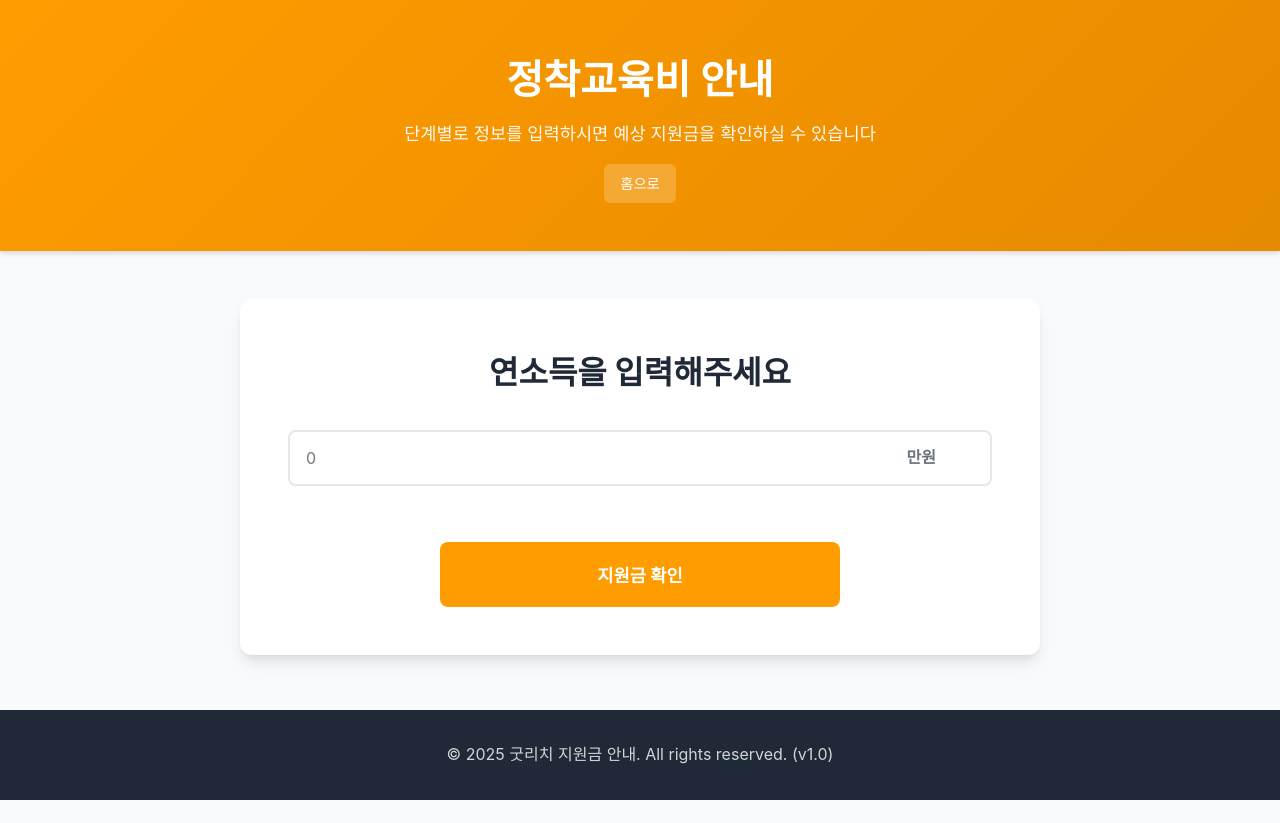
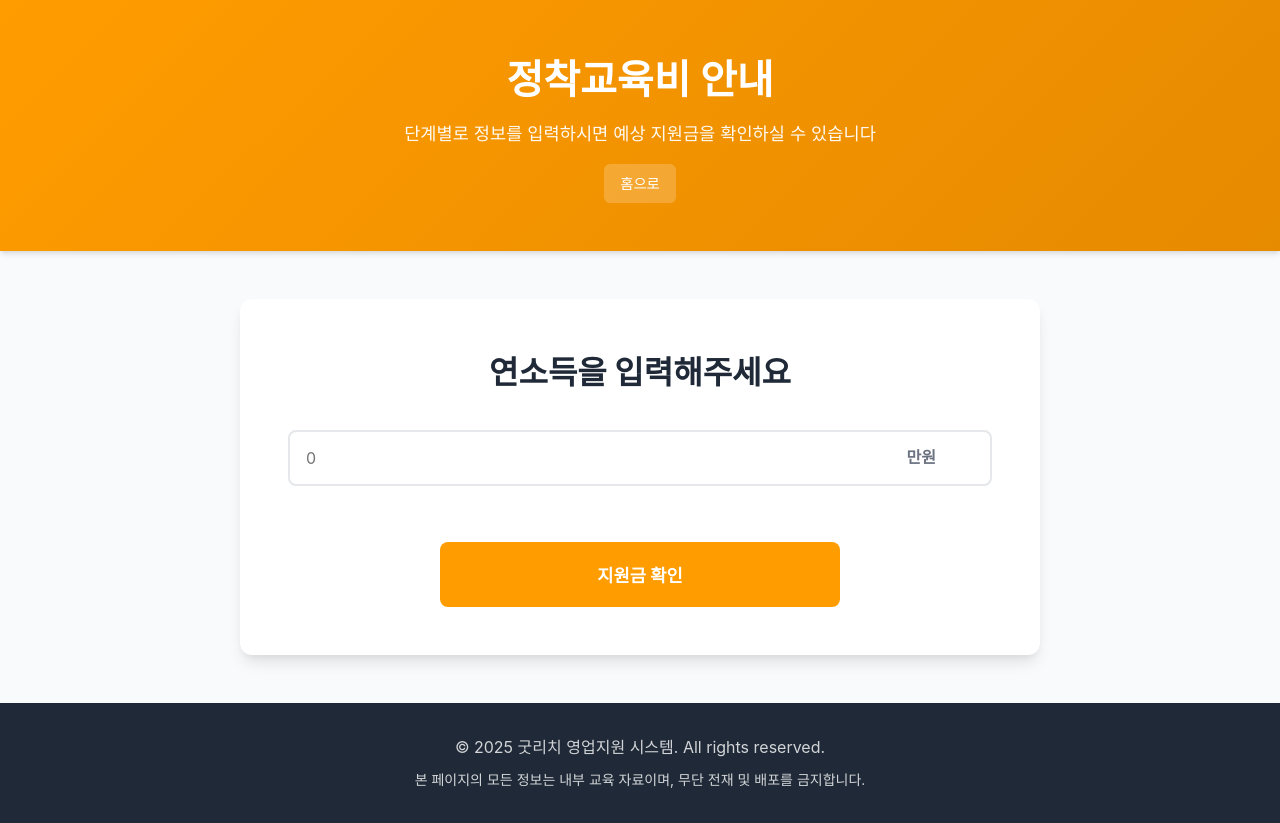
Before and after one commit to kim01033226699-lgtm/goodrich-info-a, a React (Vite) app: page /goodrich-info-a/settlement-education in a window 1280 px wide. Before the commit the page ends 800 px from the top, so only its background shows below. Built offline with nearby package versions, Linux system fonts and the light colour scheme.

Commit message:
푸터수정

```diff
--- a/src/pages/MProjectPage.jsx
+++ b/src/pages/MProjectPage.jsx
@@ -392,7 +392,8 @@ function MProjectPage({ config }) {
       {/* Footer */}
       <footer className="footer">
         <div className="container">
-          <p>&copy; 2025 굿리치 지원금 안내. All rights reserved. (v1.0)</p>
+          <p>&copy; 2025 굿리치 영업지원 시스템. All rights reserved.</p>
+          <p style={{fontSize: '0.875rem', marginTop: '0.5rem'}}>본 페이지의 모든 정보는 내부 교육 자료이며, 무단 전재 및 배포를 금지합니다.</p>
         </div>
       </footer>
 
--- a/src/pages/MenuPage.jsx
+++ b/src/pages/MenuPage.jsx
@@ -65,7 +65,8 @@ function MenuPage() {
       {/* Footer */}
       <footer className="menu-footer">
         <div className="container">
-          <p>&copy; 2025 굿리치 지원금 안내. All rights reserved. (v1.0)</p>
+          <p>&copy; 2025 굿리치 영업지원 시스템. All rights reserved.</p>
+          <p style={{fontSize: '0.875rem', marginTop: '0.5rem'}}>본 페이지의 모든 정보는 내부 교육 자료이며, 무단 전재 및 배포를 금지합니다.</p>
         </div>
       </footer>
     </div>
--- a/src/pages/UserPage.jsx
+++ b/src/pages/UserPage.jsx
@@ -249,7 +249,8 @@ function UserPage({ config }) {
       {/* Footer */}
       <footer className="footer">
         <div className="container">
-          <p>&copy; 2025 굿리치 지원금 안내. All rights reserved. (v1.0)</p>
+          <p>&copy; 2025 굿리치 영업지원 시스템. All rights reserved.</p>
+          <p style={{fontSize: '0.875rem', marginTop: '0.5rem'}}>본 페이지의 모든 정보는 내부 교육 자료이며, 무단 전재 및 배포를 금지합니다.</p>
         </div>
       </footer>
     </div>
```
